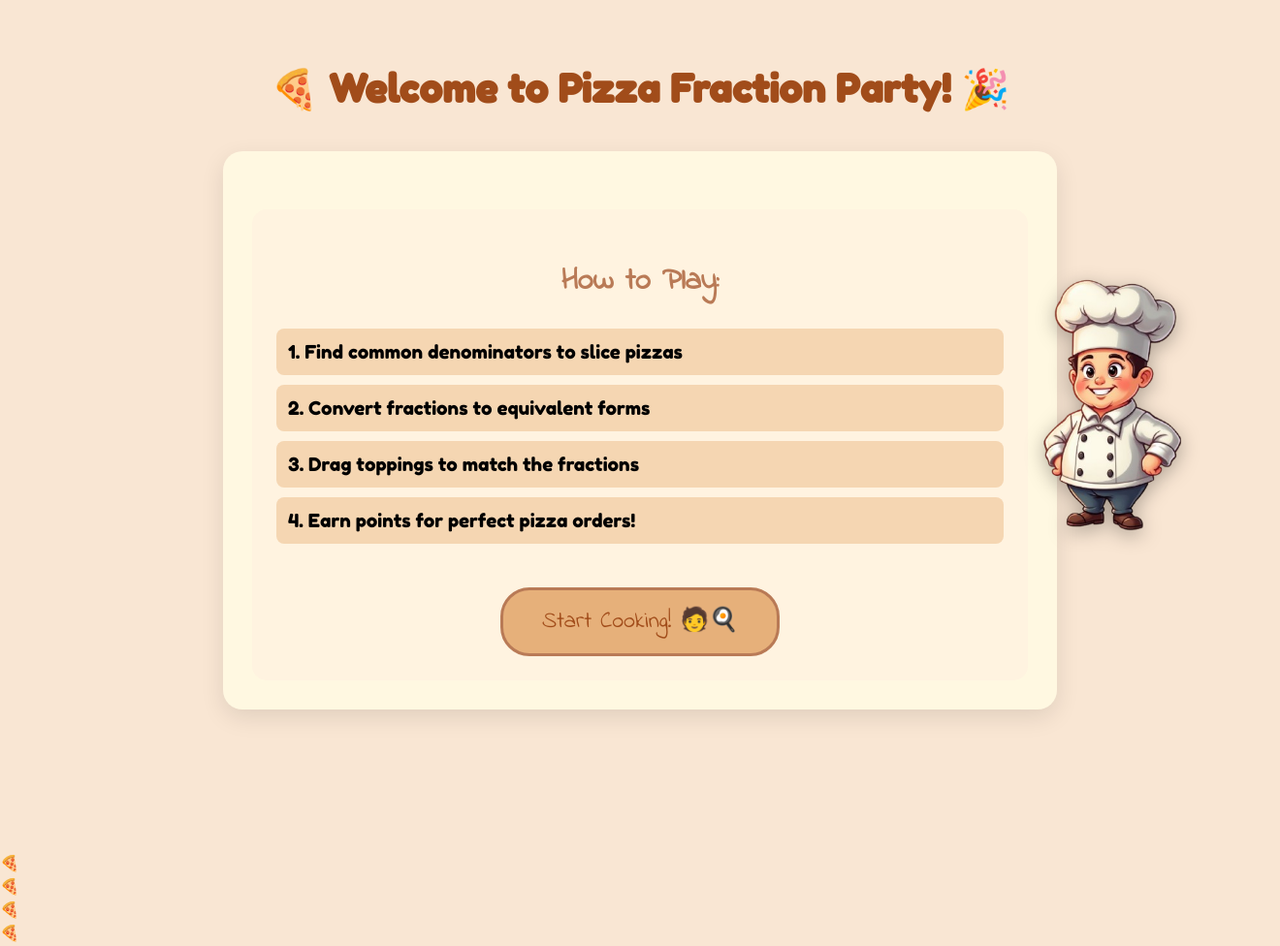
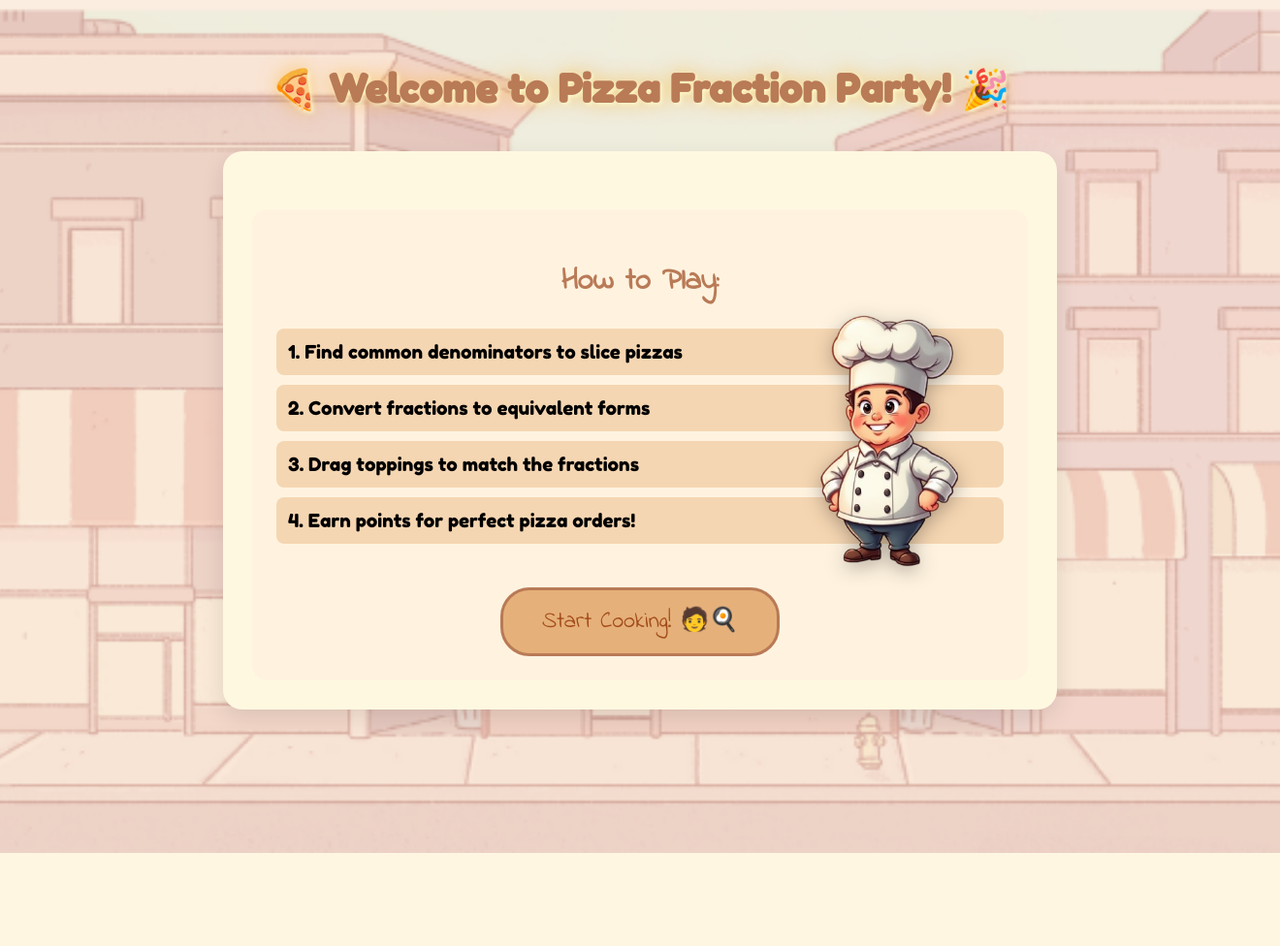
Before and after one commit to smoke2005/PizzaFractions, a Flask app: page / in a window 1320 px wide; the page is wider, and only the part inside the window is pictured. Shown: that part at 97% size. After the commit the page ends 880 px from the top of that part, so only its background shows below. Run offline with Flask 3, Linux system fonts and the light colour scheme.

Commit message:
added intro/changed style

```diff
--- a/static/style.css
+++ b/static/style.css
@@ -472,13 +472,29 @@
     box-shadow: 0 2px 8px #b97a5633;
 }
 .intro-container {
-    background: #f9e6d3;
+    background: url('/static/intro-bg.png') center/cover no-repeat;
+    position: relative;
     min-height: 100vh;
     padding: 40px 20px;
     text-align: center;
 }
 
+/* Add overlay for better text readability */
+.intro-container::before {
+    content: '';
+    position: absolute;
+    top: 0;
+    left: 0;
+    right: 0;
+    bottom: 0;
+    background: rgba(249, 230, 211, 0.7);  /* Changed from 0.85 to 0.7 */
+    z-index: 1;
+}
+
+/* For more opacity (less background visibility), use 0.9+ value instead */
 .intro-content {
+    position: relative;
+    z-index: 2;
     max-width: 800px;
     margin: 0 auto;
     padding: 30px;
@@ -488,7 +504,11 @@
 }
 
 .intro-container h1 {
-    color: #a14c1a;
+    position: relative;
+    z-index: 3; /* Higher than overlay's z-index */
+    color: #b97a56;  /* Brighter orange color */
+    text-shadow: 2px 2px 4px rgba(255, 255, 210, 0.8),
+                 0 0 20px rgba(255, 165, 0, 0.5);
     font-family: 'Fredoka One', cursive;
     font-size: 2.5rem;
     margin-bottom: 40px;
--- a/templates/intro.html
+++ b/templates/intro.html
@@ -26,10 +26,5 @@
             </div>
         </div>
     </div>
-    <!-- Add these floating pizzas -->
-    <div class="pizza-bg" style="top:10%; left:5%">🍕</div>
-    <div class="pizza-bg" style="top:30%; left:85%">🍕</div>
-    <div class="pizza-bg" style="top:70%; left:15%">🍕</div>
-    <div class="pizza-bg" style="top:90%; left:70%">🍕</div>
 </body>
 </html>
```
Also changed, not shown: other parts of static/style.css (+38 -0 lines), static/game.js (+56 -0 lines), static/intro-bg.png (added).
